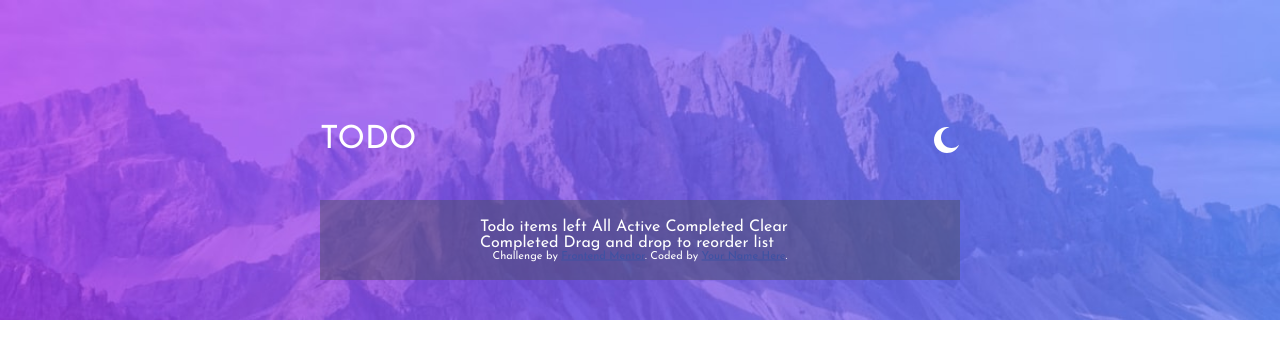
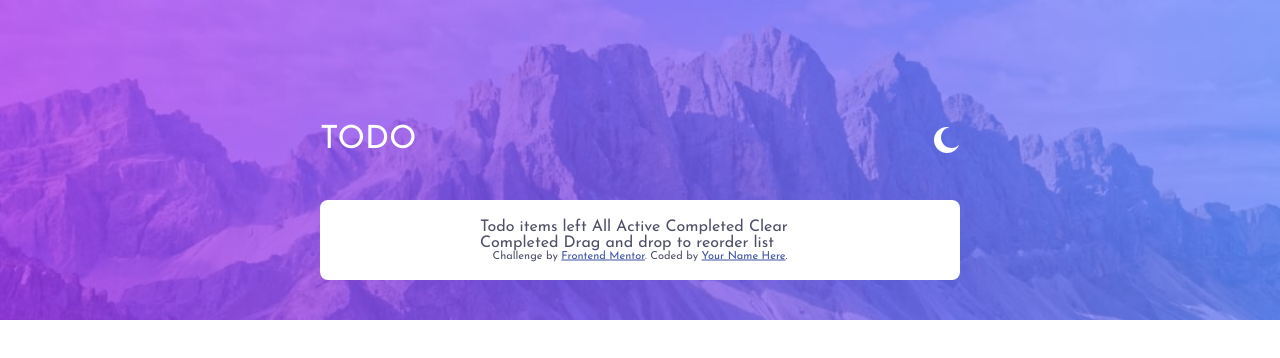
Before and after one commit to braddefauw/todo-list, a website built with webpack: page dist/index.html in a window 1280 px wide. Both pictures are taken after a click on the picture 947 px from the left and 140 px from the top of the page. Built offline with nearby package versions, Linux system fonts and the light colour scheme.

Commit message:
light mode added for text & border radius added

```diff
--- a/src/index.js
+++ b/src/index.js
@@ -1,4 +1,4 @@
-console.log("this is working still!");
+console.log("this is working still");
 import { compareAsc, format } from 'date-fns'
 
 format(new Date(2014, 1, 11), 'yyyy-MM-dd')
@@ -19,10 +19,14 @@ console.log(dates.sort(compareAsc));
 const icon = document.querySelector(".icon");
 const header = document.querySelector(".header");
 const background = document.querySelector(".background");
+const overlay = document.querySelector('.overlay');
+const text = document.querySelector('.text');
 icon.addEventListener("click", function(){
   if(icon.src = "./images/icon-sun.svg"){
     header.classList.toggle("light-header");
     background.classList.toggle("light-background");
+    overlay.classList.toggle("light-overlay");
+    text.classList.toggle("light-text");
   }
   if(header.classList.contains("light-header")){
     icon.src = "./images/icon-moon.svg";
```
Also changed, not shown: dist/index.html, dist/main.js, dist/styles.css.
